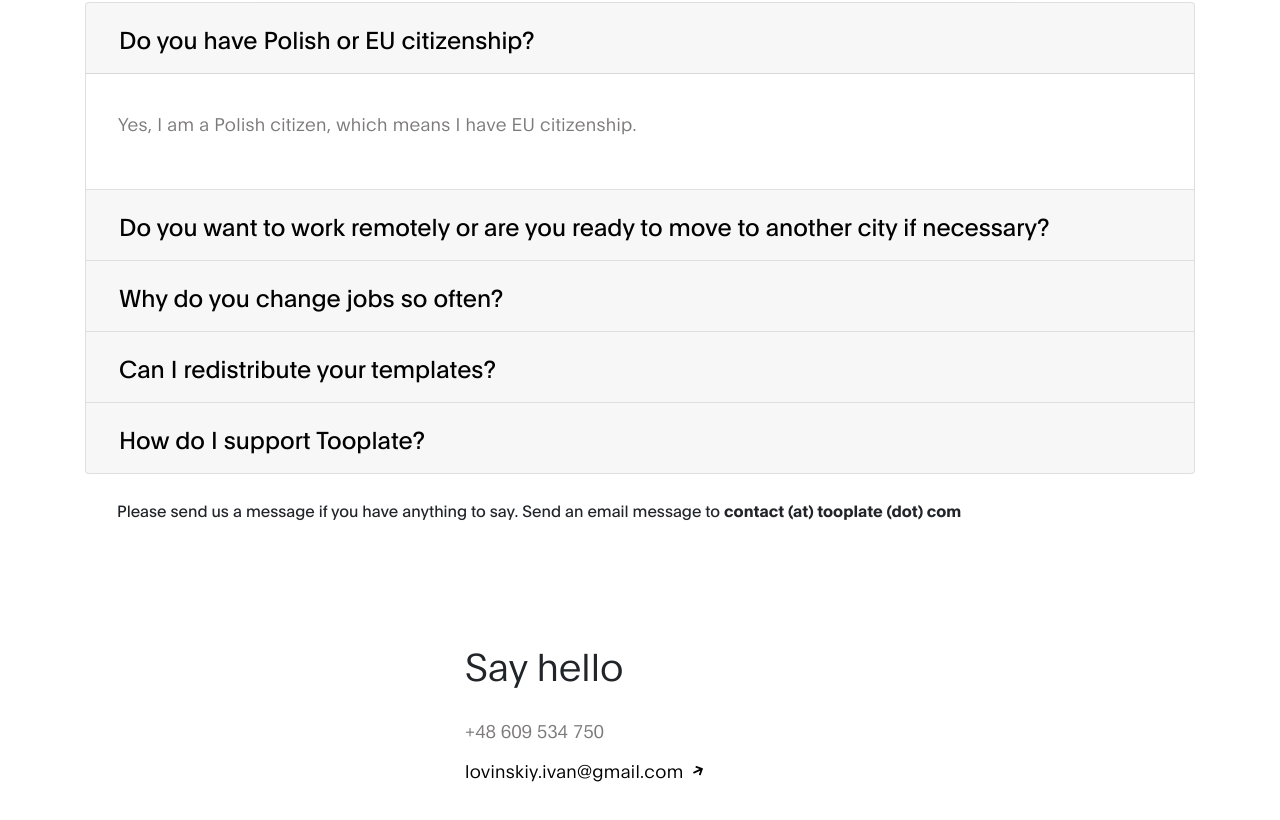
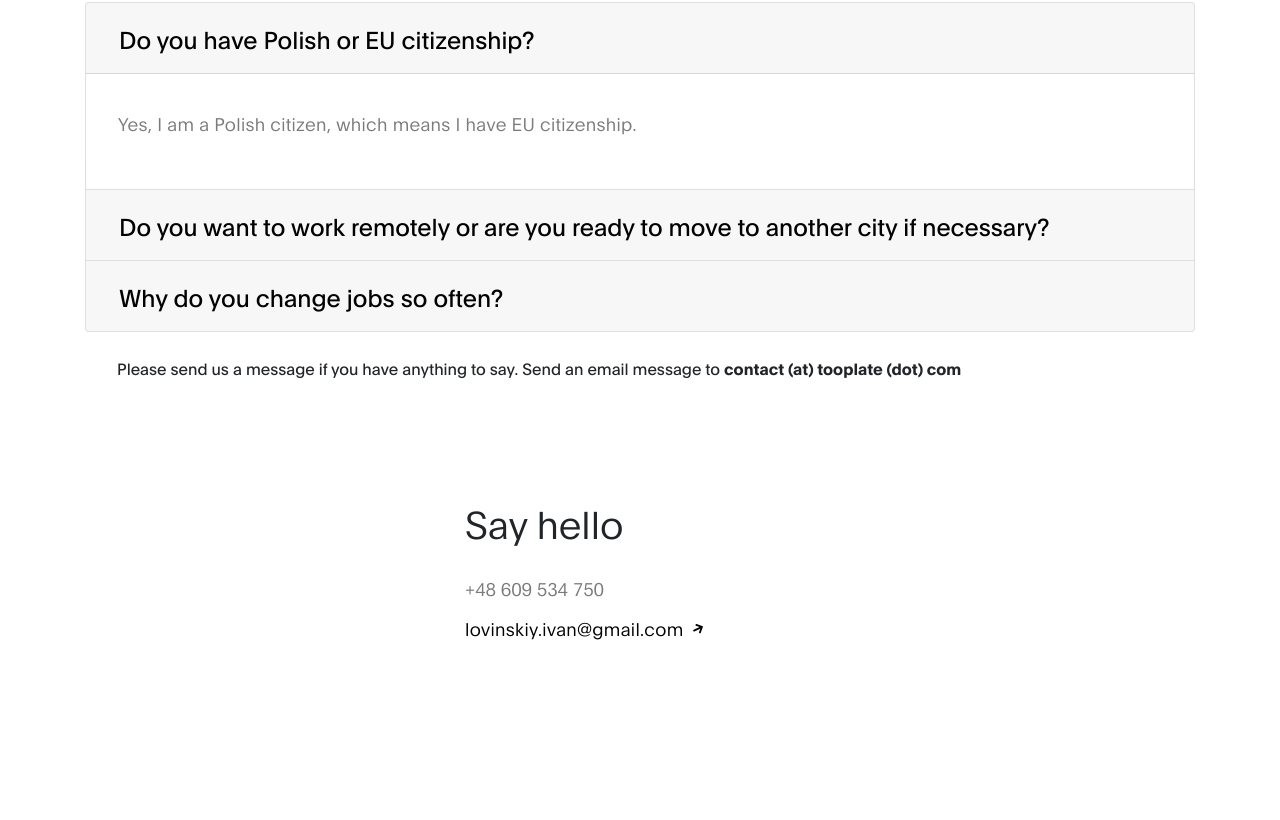
Before and after one commit to lovinskiy-ivan/lovinskiy-ivan.github.io, a plain HTML site: page index.html in a window 1280 px wide. Shown: the part 1876-2696 px from the top of the page. After the commit the page ends 2634 px from the top, so only its background shows below. Drawn offline with Linux system fonts and the light colour scheme.

Commit message:
Update index.html

```diff
--- a/index.html
+++ b/index.html
@@ -274,36 +274,6 @@ Ivan Resume
                         </div>
                       </div>
 
-                    <div class="card">
-                        <div class="card-header" id="headingFour">
-                          <h2 class="mb-0">
-                            <button class="btn btn-link collapsed" type="button" data-toggle="collapse" data-target="#collapseFour" aria-expanded="false" aria-controls="collapseFour">
-                              Can I redistribute your templates?
-                            </button>
-                          </h2>
-                        </div>
-                        <div id="collapseFour" class="collapse" aria-labelledby="headingFour" data-parent="#accordionExample">
-                          <div class="card-body">
-                            <p>No, this is totally NOT allowed. Please do not redistribute our HTML templates.</p>
-                          </div>
-                        </div>
-                    </div>
-
-                    <div class="card">
-                        <div class="card-header" id="headingFive">
-                          <h2 class="mb-0">
-                            <button class="btn btn-link collapsed" type="button" data-toggle="collapse" data-target="#collapseFive" aria-expanded="false" aria-controls="collapseFive">
-                              How do I support Tooplate?
-                            </button>
-                          </h2>
-                        </div>
-                        <div id="collapseFive" class="collapse" aria-labelledby="headingFive" data-parent="#accordionExample">
-                          <div class="card-body">
-                            <p>Please spread a word about Tooplate website to your colleagues and friends.</p>
-                          </div>
-                        </div>
-                    </div>
-
                     <span class="faq-info-text">Please send us a message if you have anything to say. Send an email message to <strong>contact (at) tooplate (dot) com</strong></span>
 
                 </div>
```
